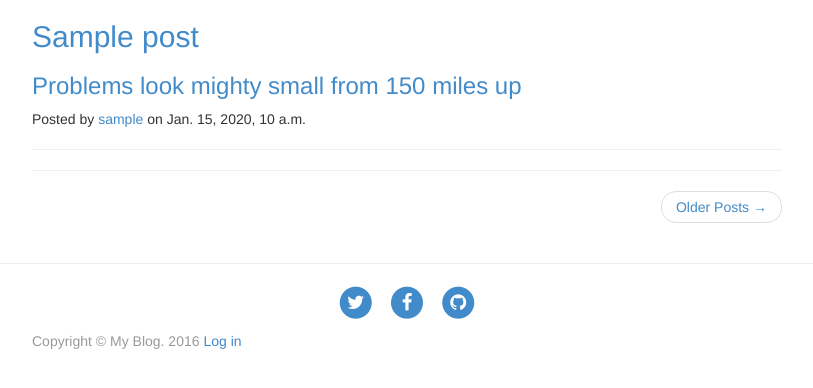
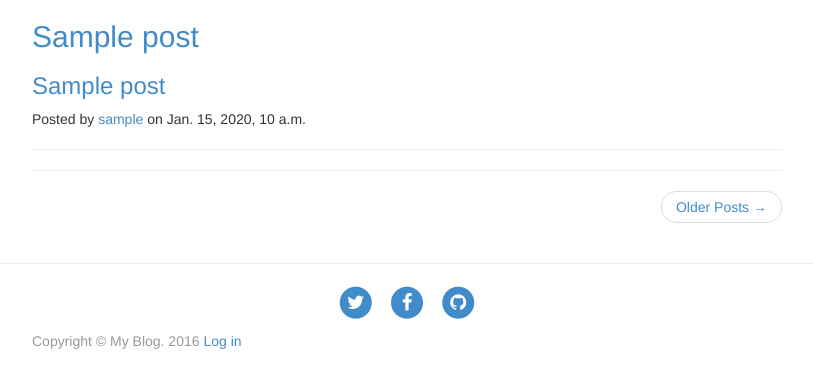
Before and after one commit to sifhic/blog, a Django app: page / in a window 1280 px wide. Shown: the part 121-509 px from the top of the page, without its empty margins (233-1046 px from the left). Run offline with Django 3.2, Linux system fonts and the light colour scheme; tables that the repository leaves empty hold one stand-in row (values such as "Sample post"); some libraries are stand-ins or nearby versions.

Commit message:
display post subheading

```diff
--- a/blog/templates/blog/detail.html
+++ b/blog/templates/blog/detail.html
@@ -9,7 +9,7 @@
                 <div class="col-lg-8 col-lg-offset-2 col-md-10 col-md-offset-1">
                     <div class="post-heading">
                         <h1>{{ post.heading}}</h1>
-                        <h2 class="subheading">Problems look mighty small from 150 miles up</h2>
+                        <h2 class="subheading">{{ post.sub_heading}}</h2>
                         <span class="meta">Posted by <a href="#">{{post.creator}}</a> on August 24, 2014</span>
                     </div>
                 </div>
--- a/blog/templates/blog/index.html
+++ b/blog/templates/blog/index.html
@@ -33,7 +33,7 @@
                             {{post.heading }}
                         </h2>
                         <h3 class="post-subtitle">
-                            Problems look mighty small from 150 miles up
+                            {{ post.sub_heading}}
                         </h3>
                     </a>
                     <p class="post-meta">Posted by <a href="#">{{post.creator}}</a> on {{post.pub_date}}</p>
```
